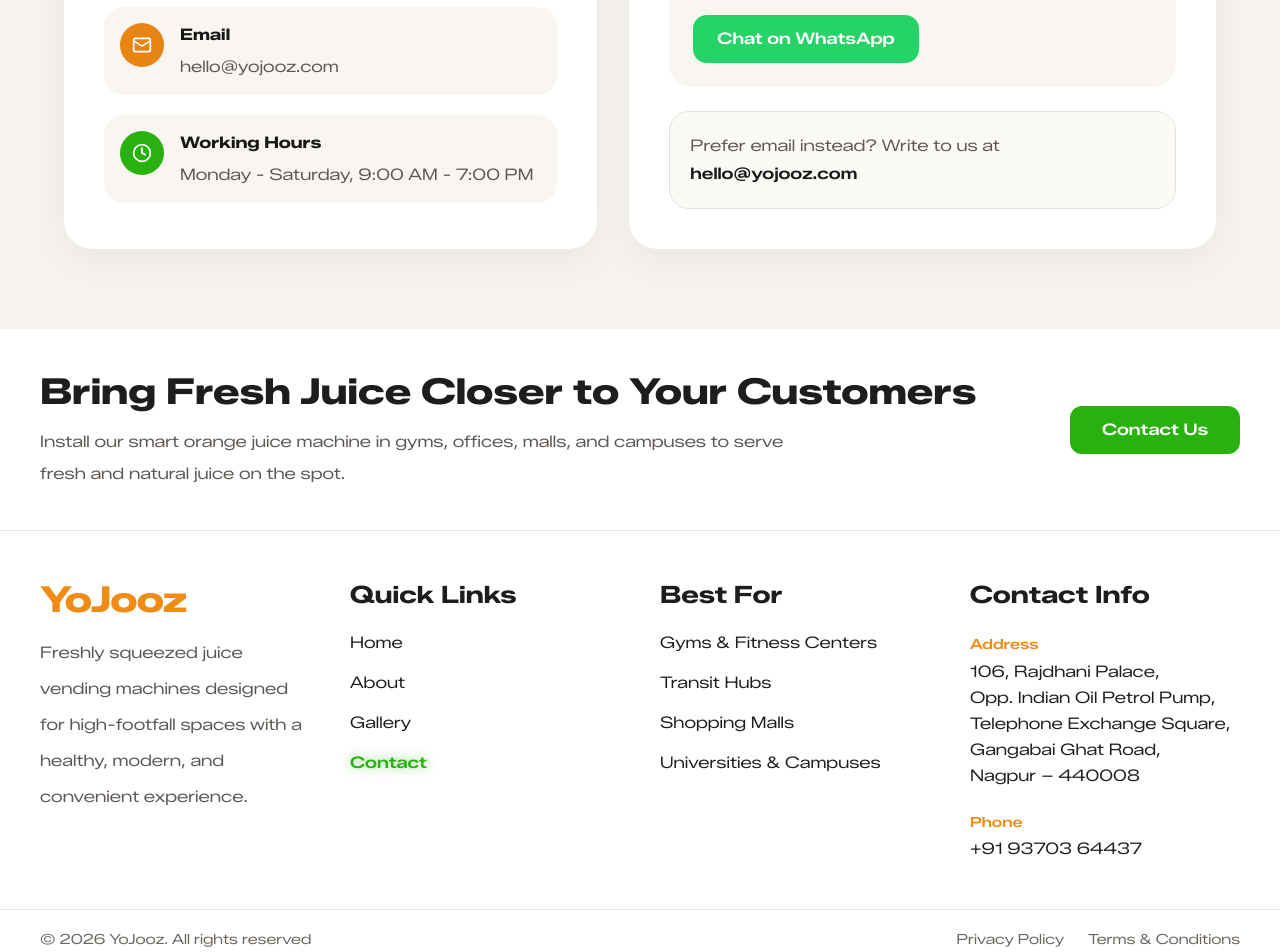
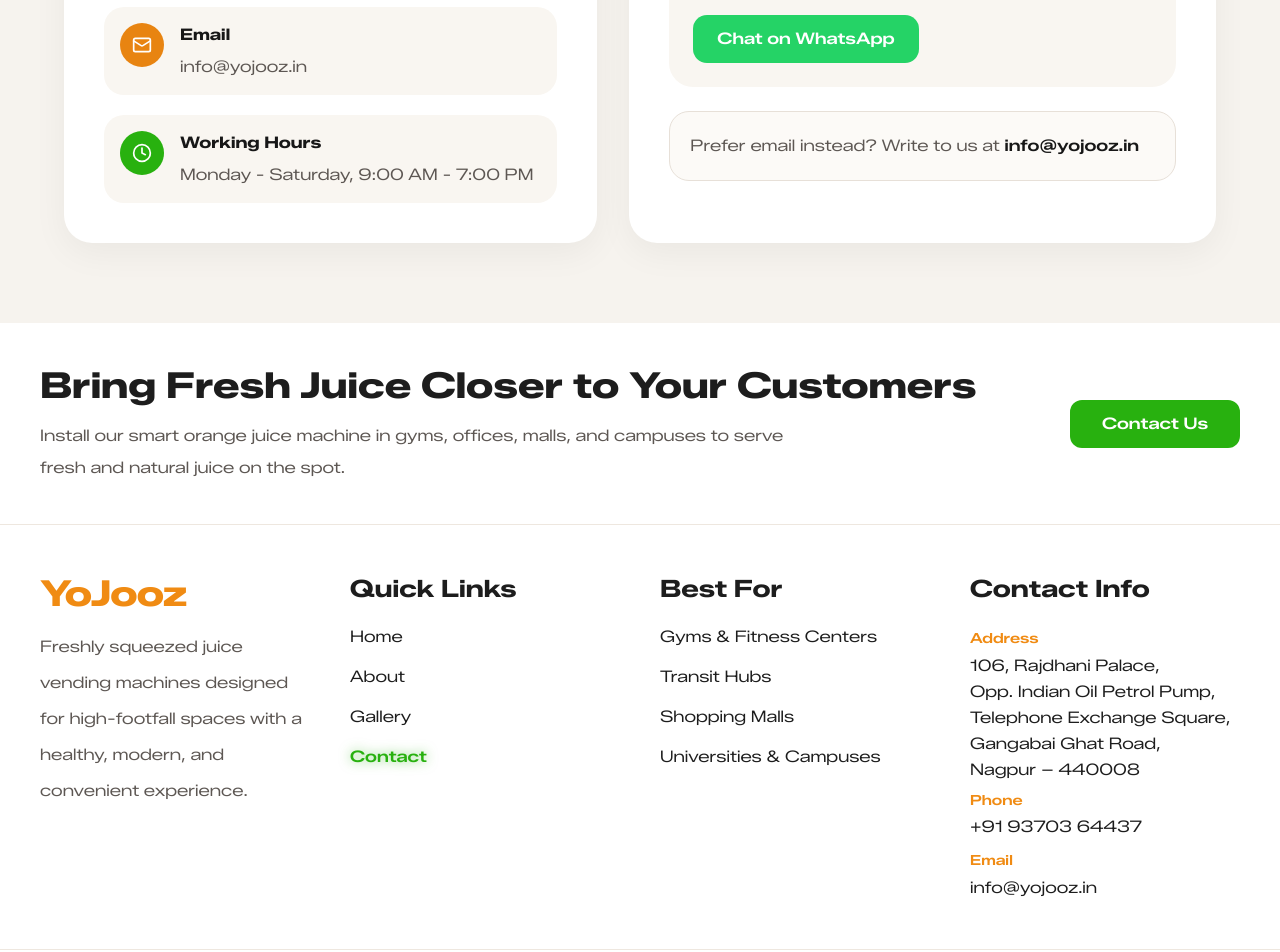
Before and after one commit to tanmaywankhede92/yojooz, a React (Vite) app in the folder jooz/jooz/: page /contact in a window 1280 px wide. Shown: the part 860-1812 px from the top of the page. Built offline with nearby package versions, Linux system fonts and the light colour scheme.

Commit message:
updated code changes on footer and contact page

```diff
--- a/jooz/jooz/src/components/layout/Footer.jsx
+++ b/jooz/jooz/src/components/layout/Footer.jsx
@@ -131,7 +131,7 @@
             </h4>
 
             {/* Address */}
-            <div className="mb-6">
+            <div className="mb-2">
               <p className="text-sm font-semibold text-[#f08b13] mb-1">
                 Address
               </p>
@@ -159,6 +159,14 @@
               >
                 +91 93703 64437
               </a>
+            </div>
+
+            {/* Email */}
+            <div className="mt-3">
+              <p className="text-sm font-semibold text-[#f08b13] mb-1">Email</p>
+              <p className="text-base text-[#1d1d1d] leading-relaxed">
+                info@yojooz.in
+              </p>
             </div>
           </div>
         </div>
--- a/jooz/jooz/src/pages/Contact.jsx
+++ b/jooz/jooz/src/pages/Contact.jsx
@@ -88,7 +88,7 @@
                 </div>
                 <div>
                   <h4 className="text-base font-bold text-[#171717]">Email</h4>
-                  <p className="mt-2 text-[#5d5753]">hello@yojooz.com</p>
+                  <p className="mt-2 text-[#5d5753]">info@yojooz.in</p>
                 </div>
               </div>
 
@@ -146,7 +146,7 @@
               <p className="text-sm leading-7 text-[#5d5753] sm:text-base">
                 Prefer email instead? Write to us at{" "}
                 <span className="font-semibold text-[#171717]">
-                  hello@yojooz.com
+                  info@yojooz.in
                 </span>
               </p>
             </div>
```
